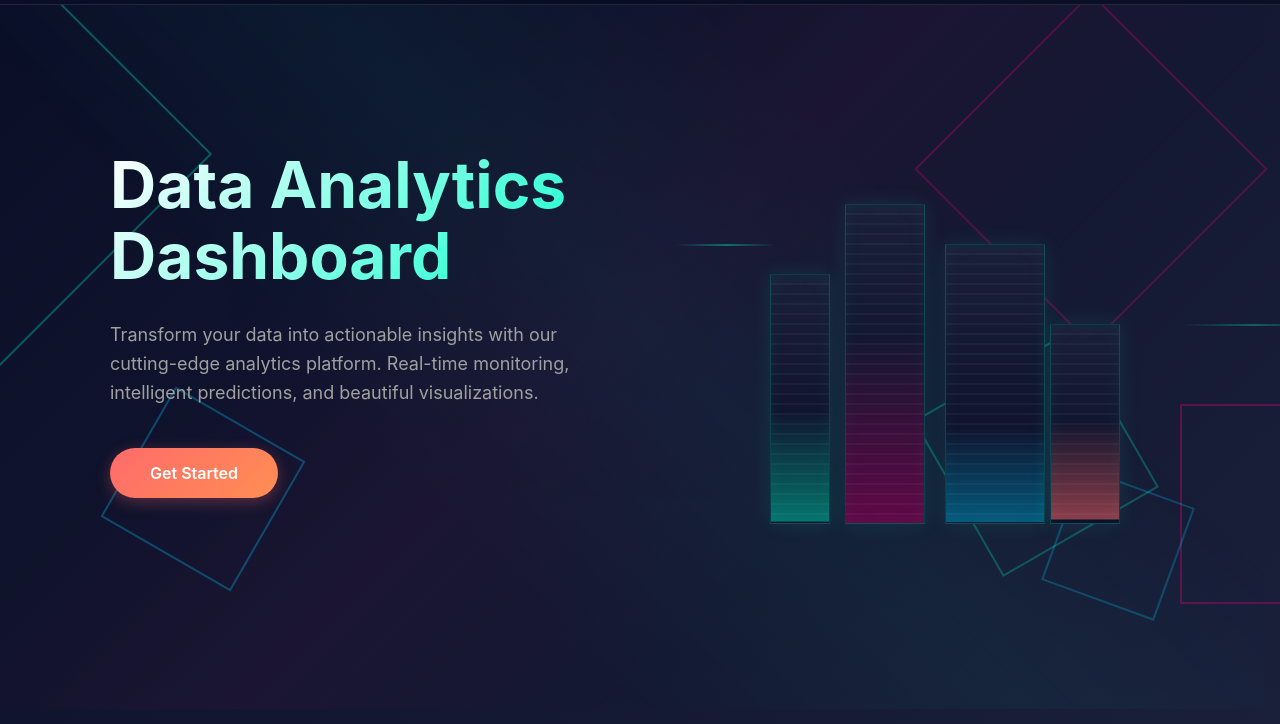
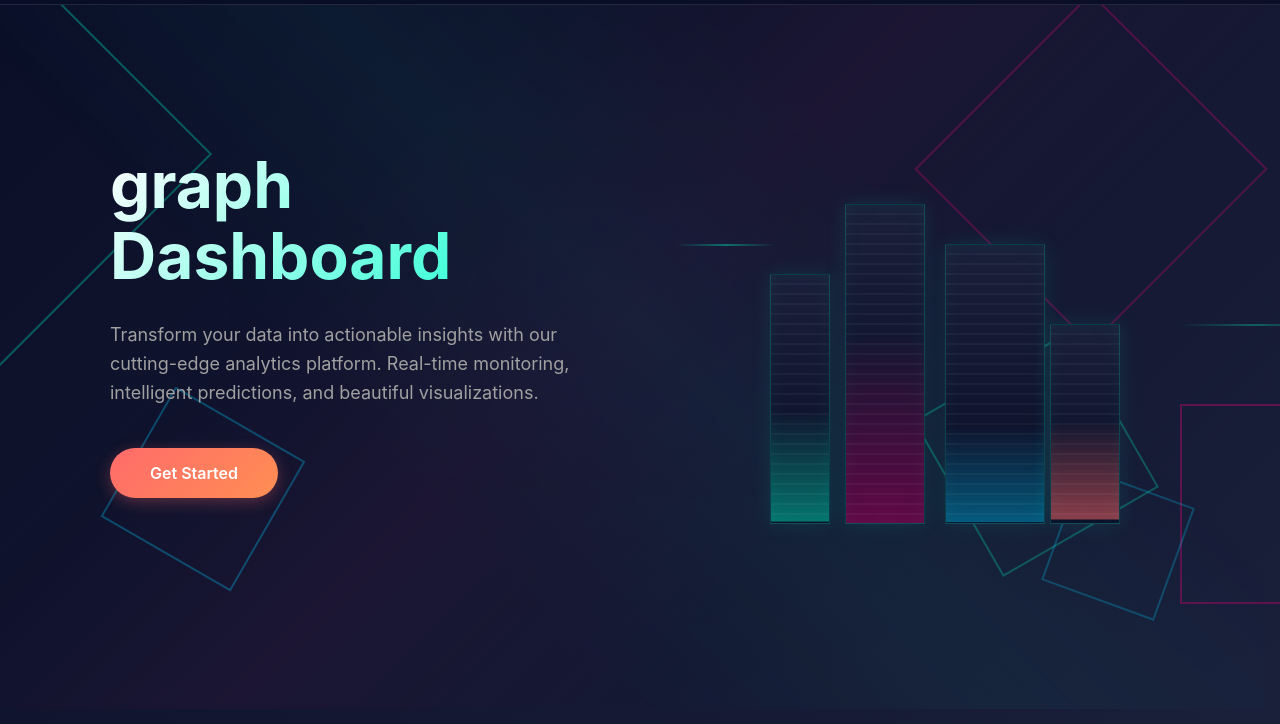
Before and after one commit to sounchitsingh/EV_4.0_SU, a plain HTML site: page index.html in a window 1280 px wide. Shown: the part 76-800 px from the top of the page. Drawn offline with Linux system fonts and the light colour scheme.

Commit message:
Update index.html

```diff
--- a/index.html
+++ b/index.html
@@ -67,7 +67,7 @@ https://templatemo.com/tm-602-graph-page
 
         <div class="hero-content">
             <div class="hero-text">
-                <h1>Data Analytics<br>Dashboard</h1>
+                <h1>graph<br>Dashboard</h1>
                 <p>Transform your data into actionable insights with our cutting-edge analytics platform. Real-time monitoring, intelligent predictions, and beautiful visualizations.</p>
                 <a href="#dashboard" class="cta-button">Get Started</a>
             </div>
```
